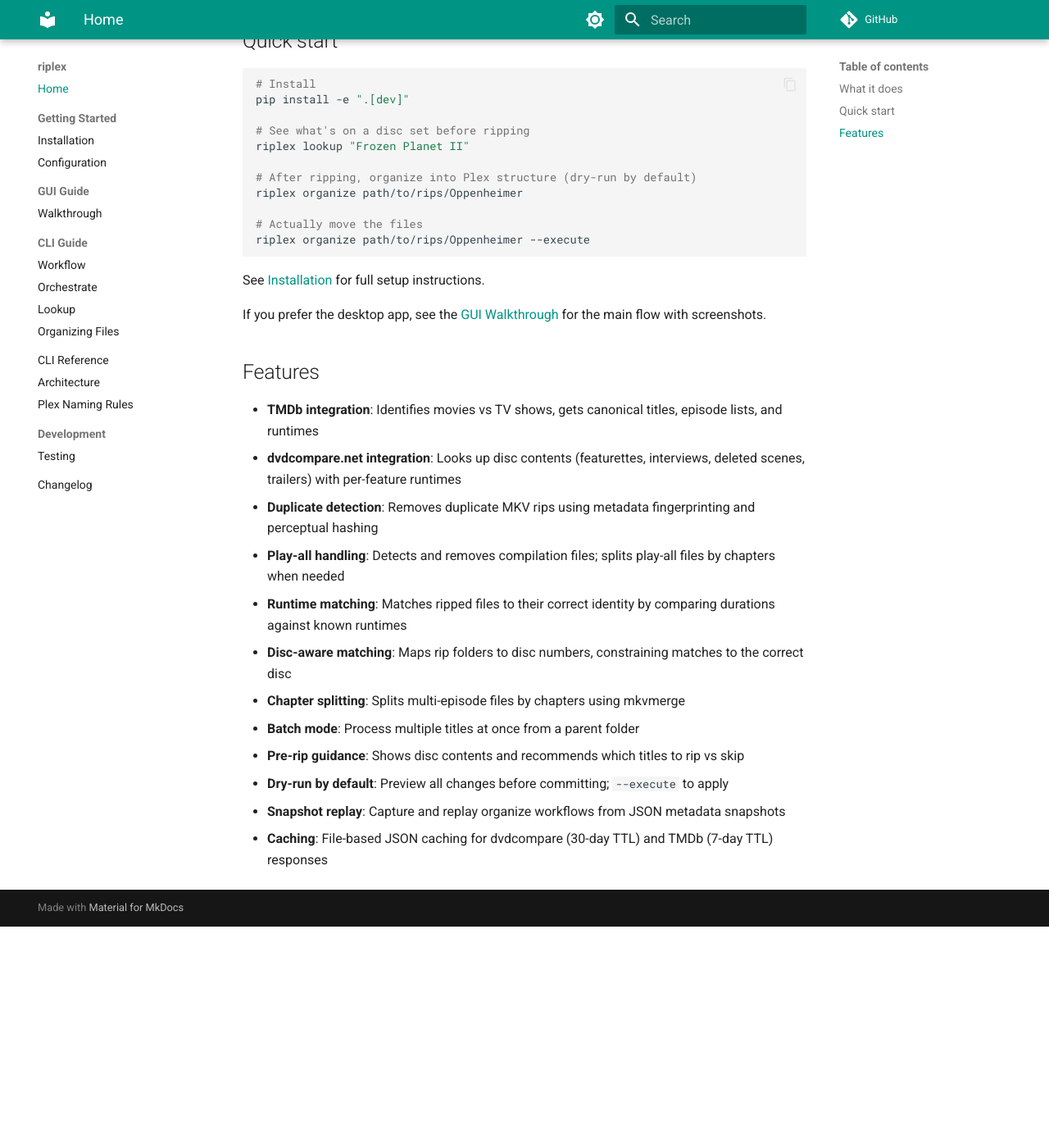
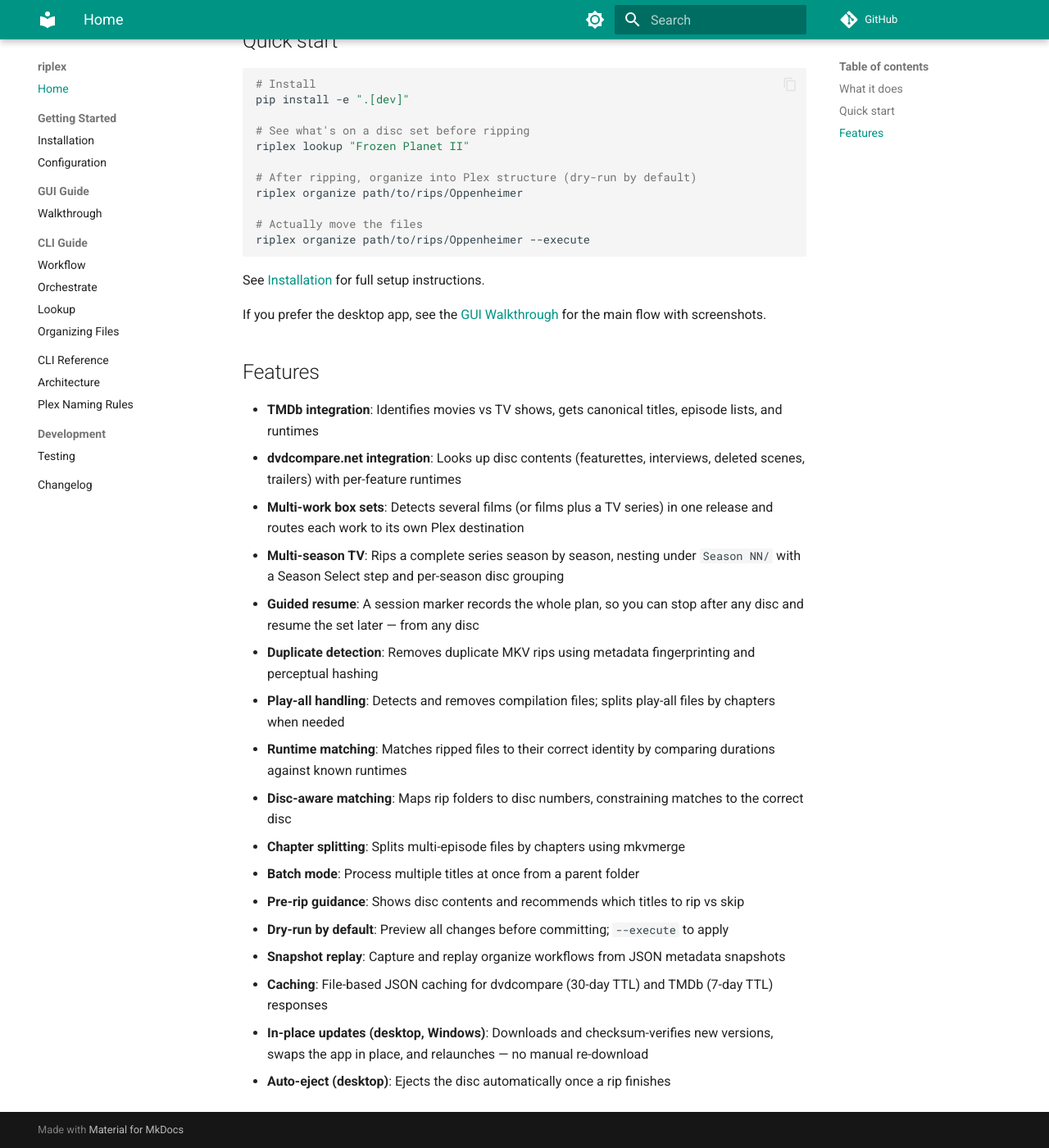
Before and after one commit to AnyCredit5518/riplex, an MkDocs documentation site: the page built from docs/index.md, in a window 1280 px wide and 1400 px high, scrolled down 775 px. Shown: the whole window at 82% size. Built offline with MkDocs 1.6.1 and Material for MkDocs 9.7.7, drawn with Linux system fonts in a browser that asks for light colours; comment, search, counter and statistics services are not loaded; before the commit the page ends 1905 px from its top, so only the background shows below that.

Commit message:
docs: refresh for v1.0.0 (features, why-1.0.0, remove stale box-set limitation)
Replace the README note that said riplex handles one film per session (contradicted by multi-work box-set + multi-season TV support) with an accurate capability callout. Add multi-work/multi-season/resume/in-place-update/auto-eject to the docs index feature list. Add a 'Why 1.0.0?' section to the release notes explaining the maturity milestone (hard workflows done, regression-proofed, effortless updates).

```diff
--- a/docs/index.md
+++ b/docs/index.md
@@ -40,6 +40,9 @@
 
 - **TMDb integration**: Identifies movies vs TV shows, gets canonical titles, episode lists, and runtimes
 - **dvdcompare.net integration**: Looks up disc contents (featurettes, interviews, deleted scenes, trailers) with per-feature runtimes
+- **Multi-work box sets**: Detects several films (or films plus a TV series) in one release and routes each work to its own Plex destination
+- **Multi-season TV**: Rips a complete series season by season, nesting under `Season NN/` with a Season Select step and per-season disc grouping
+- **Guided resume**: A session marker records the whole plan, so you can stop after any disc and resume the set later — from any disc
 - **Duplicate detection**: Removes duplicate MKV rips using metadata fingerprinting and perceptual hashing
 - **Play-all handling**: Detects and removes compilation files; splits play-all files by chapters when needed
 - **Runtime matching**: Matches ripped files to their correct identity by comparing durations against known runtimes
@@ -50,3 +53,5 @@
 - **Dry-run by default**: Preview all changes before committing; `--execute` to apply
 - **Snapshot replay**: Capture and replay organize workflows from JSON metadata snapshots
 - **Caching**: File-based JSON caching for dvdcompare (30-day TTL) and TMDb (7-day TTL) responses
+- **In-place updates (desktop, Windows)**: Downloads and checksum-verifies new versions, swaps the app in place, and relaunches — no manual re-download
+- **Auto-eject (desktop)**: Ejects the disc automatically once a rip finishes
```
Also changed, not shown: README.md (+1 -1 lines), RELEASE_NOTES_v1.0.0.md (+14 -0 lines), docs/changelog.md (+1 -0 lines).
